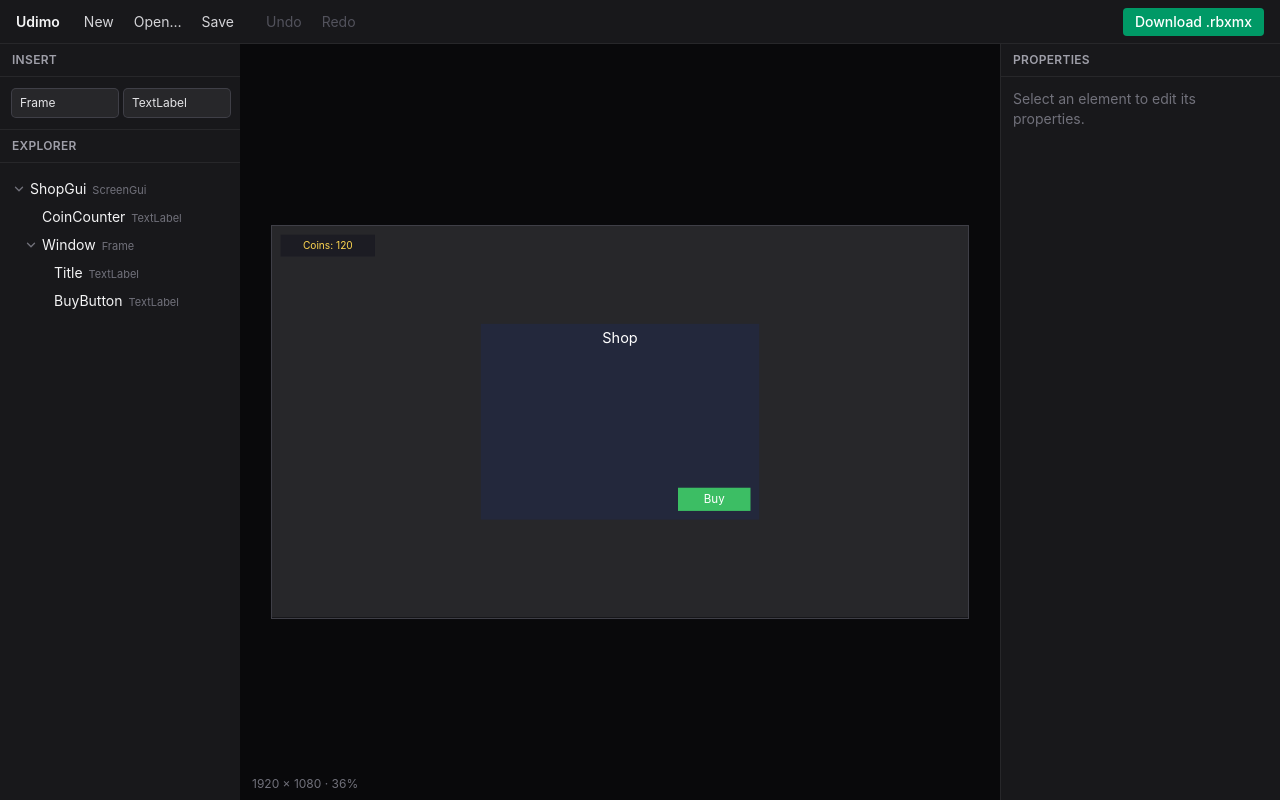
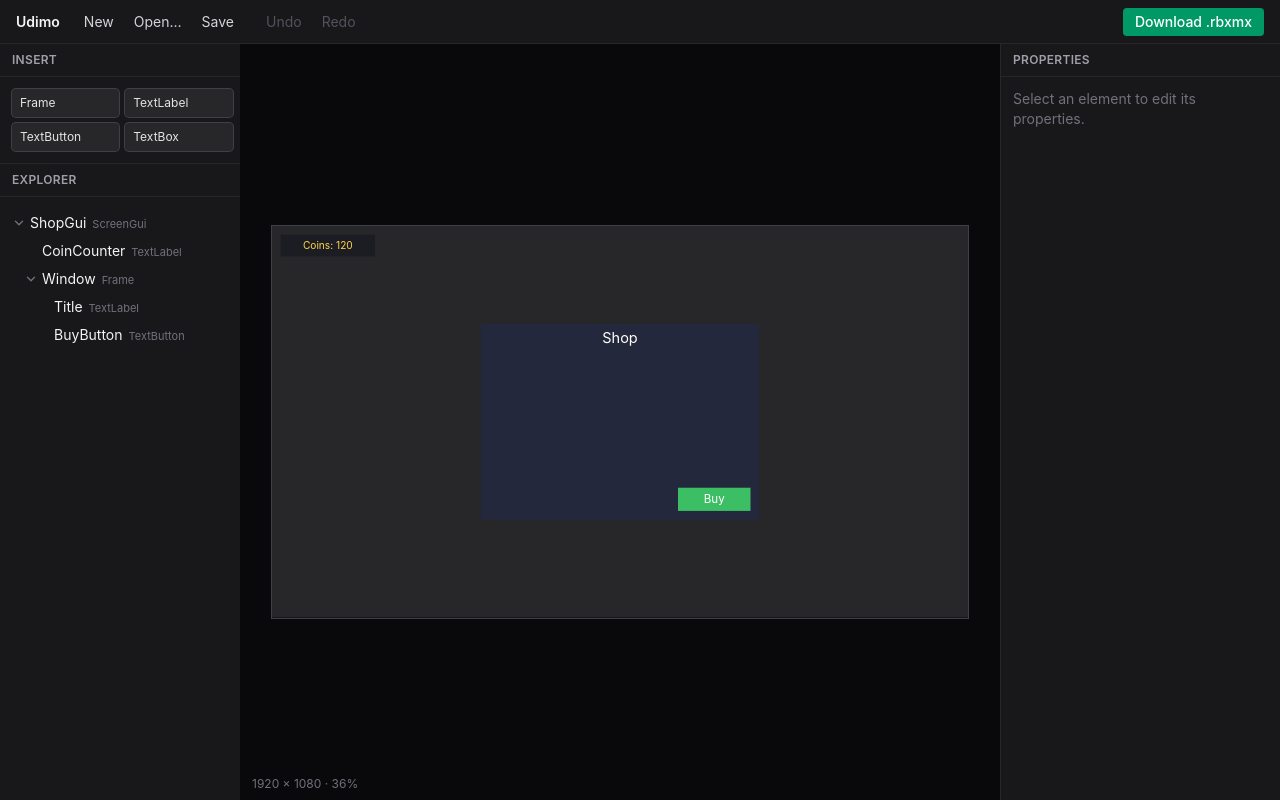
Before and after one commit to christophersotropa/udimo, a React (Vite) app in the folder apps/web/: page / in a window 1280 px wide. Built offline with nearby package versions, Linux system fonts and the light colour scheme.

Commit message:
feat(canvas): add TextButton and TextBox (#17)

```diff
--- a/apps/web/src/app/sampleDocument.ts
+++ b/apps/web/src/app/sampleDocument.ts
@@ -43,7 +43,7 @@ export function createSampleDocument(): UiDocument {
   renameNode(title, 'Title')
 
   // Scale + Offset: pinned 24 pixels in from the window's bottom-right corner.
-  const buy = addNode(shopWindow, 'TextLabel', {
+  const buy = addNode(shopWindow, 'TextButton', {
     AnchorPoint: { x: 1, y: 1 },
     Position: { xs: 1, xo: -24, ys: 1, yo: -24 },
     Size: { xs: 0, xo: 200, ys: 0, yo: 64 },
--- a/apps/web/src/editor/canvas/NodeView.tsx
+++ b/apps/web/src/editor/canvas/NodeView.tsx
@@ -1,3 +1,5 @@
+import { color3ToCss } from '../../lib/color.ts'
+import { isTextClass } from '../../model/classes.ts'
 import { resolveProps } from '../../model/defaults.ts'
 import type { NodeId } from '../../model/types.ts'
 import { useDocumentStore } from '../../store/documentStore.ts'
@@ -41,9 +43,27 @@ export function NodeView({ id }: { id: NodeId }) {
 
   return (
     <div style={style} data-node-id={node.id} title={node.name}>
-      {node.className === 'TextLabel' && <span>{resolveProps(node).Text}</span>}
+      {isTextClass(node.className) && <NodeText id={id} />}
       {children}
       {showHandles && <ResizeHandles />}
     </div>
   )
 }
+
+// The words inside a text element. An empty TextBox shows its
+// PlaceholderText in PlaceholderColor3 instead, like it does in game.
+// TextBoxes and TextButtons are drawn, not real inputs or buttons: on the
+// canvas you click them to select them, not to type or press.
+function NodeText({ id }: { id: NodeId }) {
+  const node = useDocumentStore((state) => state.document.nodes[id])
+  if (!node) return null
+  const p = resolveProps(node)
+  if (node.className === 'TextBox' && p.Text === '') {
+    return (
+      <span style={{ color: color3ToCss(p.PlaceholderColor3) }}>
+        {p.PlaceholderText}
+      </span>
+    )
+  }
+  return <span>{p.Text}</span>
+}
--- a/apps/web/src/editor/canvas/nodeStyle.ts
+++ b/apps/web/src/editor/canvas/nodeStyle.ts
@@ -1,6 +1,7 @@
 import type { CSSProperties } from 'react'
 import { color3ToCss } from '../../lib/color.ts'
 import { boxCss } from '../../lib/udim2.ts'
+import { isTextClass } from '../../model/classes.ts'
 import { resolveProps } from '../../model/defaults.ts'
 import type { UiNode } from '../../model/types.ts'
 
@@ -22,7 +23,7 @@ export function nodeStyle(node: UiNode): CSSProperties {
     pointerEvents: node.locked ? 'none' : 'auto',
   }
 
-  if (node.className === 'TextLabel') {
+  if (isTextClass(node.className)) {
     Object.assign(style, {
       // Roblox centers text both ways by default and doesn't wrap it.
       display: p.Visible ? 'flex' : 'none',
--- a/apps/web/src/editor/panels/InsertPanel.tsx
+++ b/apps/web/src/editor/panels/InsertPanel.tsx
@@ -3,10 +3,12 @@ import type { ElementClassName } from '../../store/documentStore.ts'
 import { useDocumentStore } from '../../store/documentStore.ts'
 import { Panel } from './Panel.tsx'
 
-// The classes you can insert so far. More arrive in builds 22 and 23.
+// The classes you can insert so far. Images and ScrollingFrame: build 23.
 const INSERTABLE: { className: ElementClassName; hint: string }[] = [
   { className: 'Frame', hint: 'A box. Holds other elements.' },
   { className: 'TextLabel', hint: 'A box with text.' },
+  { className: 'TextButton', hint: 'Text players can click.' },
+  { className: 'TextBox', hint: 'A box players can type in.' },
 ]
 
 // Adds an element, then selects it so you can drag or edit it straight away.
--- a/apps/web/src/editor/panels/PropertiesPanel.tsx
+++ b/apps/web/src/editor/panels/PropertiesPanel.tsx
@@ -213,6 +213,45 @@ function NodeProperties({ id }: { id: NodeId }) {
         </Section>
       )}
 
+      {node.className === 'TextButton' && (
+        <Section title="Button">
+          <Row label="AutoButtonColor">
+            {/* Only visible in game: the canvas doesn't react to hovering. */}
+            <CheckboxField
+              label="AutoButtonColor"
+              value={p.AutoButtonColor}
+              onChange={(AutoButtonColor) => set({ AutoButtonColor })}
+            />
+          </Row>
+        </Section>
+      )}
+
+      {node.className === 'TextBox' && (
+        <Section title="Text box">
+          <Row label="Placeholder">
+            <TextField
+              label="PlaceholderText"
+              value={p.PlaceholderText}
+              onChange={(PlaceholderText) => set({ PlaceholderText })}
+            />
+          </Row>
+          <Row label="Placeholder color">
+            <ColorField
+              label="PlaceholderColor3"
+              value={p.PlaceholderColor3}
+              onChange={(PlaceholderColor3) => set({ PlaceholderColor3 })}
+            />
+          </Row>
+          <Row label="ClearTextOnFocus">
+            <CheckboxField
+              label="ClearTextOnFocus"
+              value={p.ClearTextOnFocus}
+              onChange={(ClearTextOnFocus) => set({ ClearTextOnFocus })}
+            />
+          </Row>
+        </Section>
+      )}
+
       {isImageClass(node.className) && (
         <Section title="Image">
           <Row label="Image">
--- a/apps/web/src/export/rbxmx.ts
+++ b/apps/web/src/export/rbxmx.ts
@@ -93,6 +93,18 @@ function propertyTags(doc: UiDocument, id: NodeId): string[] {
     )
   }
 
+  if (node.className === 'TextButton') {
+    tags.push(bool('AutoButtonColor', p.AutoButtonColor))
+  }
+
+  if (node.className === 'TextBox') {
+    tags.push(
+      bool('ClearTextOnFocus', p.ClearTextOnFocus),
+      color3('PlaceholderColor3', p.PlaceholderColor3),
+      string('PlaceholderText', p.PlaceholderText),
+    )
+  }
+
   if (isImageClass(node.className)) {
     tags.push(content('Image', p.Image))
   }
--- a/apps/web/src/model/defaults.ts
+++ b/apps/web/src/model/defaults.ts
@@ -18,13 +18,21 @@ const BASE_DEFAULTS: Required<Props> = {
   TextColor3: { r: 0, g: 0, b: 0 }, // black
   TextSize: 14,
   TextScaled: false,
+  AutoButtonColor: true,
+  PlaceholderText: '',
+  PlaceholderColor3: { r: 0.5, g: 0.5, b: 0.5 }, // mid grey
+  ClearTextOnFocus: true,
   Image: '',
 }
 
-// Where a class differs from the base. Only Frame and TextLabel are checked
-// against the reference file so far; other classes use the base for now.
+// Where a class differs from the base. Checked against the Studio reference
+// files so far: Frame and TextLabel (defaults.rbxmx), TextButton and TextBox
+// (text-classes.rbxmx). Image classes and ScrollingFrame come in build 23.
+const TEXT_SIZE = { xs: 0, xo: 200, ys: 0, yo: 50 }
 const CLASS_DEFAULTS: Partial<Record<ClassName, Props>> = {
-  TextLabel: { Size: { xs: 0, xo: 200, ys: 0, yo: 50 } },
+  TextLabel: { Size: TEXT_SIZE },
+  TextButton: { Size: TEXT_SIZE, Text: 'Button' },
+  TextBox: { Size: TEXT_SIZE, Text: 'TextBox' },
 }
 
 // Every supported property's default for one class.
--- a/apps/web/src/model/project.ts
+++ b/apps/web/src/model/project.ts
@@ -99,6 +99,10 @@ const PROP_CHECKS: Record<keyof Props, (value: unknown) => boolean> = {
   TextColor3: isColor3,
   TextSize: isNumber,
   TextScaled: isBoolean,
+  AutoButtonColor: isBoolean,
+  PlaceholderText: isString,
+  PlaceholderColor3: isColor3,
+  ClearTextOnFocus: isBoolean,
   Image: isString,
 }
 
```
Also changed, not shown: apps/web/src/model/types.ts (+7 -0 lines), 2 other files (tests, documents, lock files or other folders).
